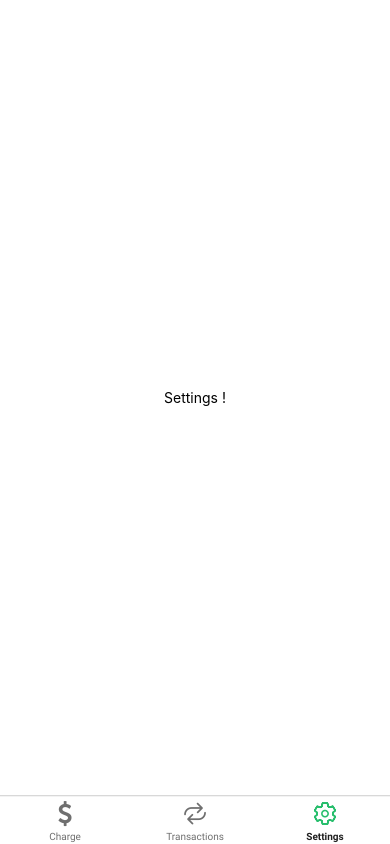
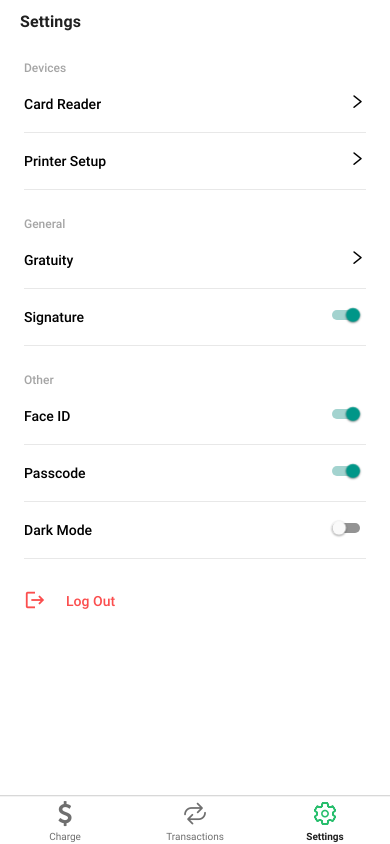
Before and after one commit to lukakkyk/SecurePay, a React Native app: screen /Settings in a window 390 px wide. Built offline with nearby package versions, Linux system fonts and the light colour scheme.

Commit message:
settings screen

```diff
--- a/src/components/Header.js
+++ b/src/components/Header.js
@@ -4,7 +4,6 @@ import {
   Text,
   StyleSheet,
   SafeAreaView,
-  TouchableWithoutFeedback,
 } from "react-native";
 import { AntDesign, Octicons } from "@expo/vector-icons";
 import Pressable from "./Pressable";
--- /dev/null
+++ b/src/components/SettingRow.js
@@ -0,0 +1,32 @@
+import React from "react";
+import { View, Text, StyleSheet } from "react-native";
+import { AntDesign } from "@expo/vector-icons";
+
+const SettingRow = ({ title, pressable }) => {
+  return (
+
+    <View style={styles.setting}>
+      <Text style={styles.settingName}>{title}</Text>
+      <AntDesign name="right" size={17} color="black" />
+    </View>
+  );
+};
+
+const styles = StyleSheet.create({
+  setting: {
+    flexDirection: "row",
+    justifyContent: "space-between",
+    marginHorizontal: 24,
+    paddingBottom: 16,
+    paddingTop: 16,
+    borderBottomColor: "rgba(29, 29, 29, 0.1)",
+    borderBottomWidth: 1,
+  },
+  settingName: {
+    fontFamily: "medium",
+    fontSize: 14,
+    lineHeight: 24,
+  },
+});
+
+export default SettingRow;
--- /dev/null
+++ b/src/components/SettingSwitch.js
@@ -0,0 +1,35 @@
+import React from "react";
+import { View, Text, StyleSheet, Switch } from "react-native";
+import { AntDesign } from "@expo/vector-icons";
+
+const SettingSwitch = ({ title, value, onValueChange}) => {
+  return (
+    <View style={styles.setting}>
+      <Text style={styles.settingName}>{title}</Text>
+      <Switch
+        style={{ transform: [{ scaleX: 0.7 }, { scaleY: 0.7 }] }}
+        onValueChange={onValueChange}
+        value={value}
+      />
+    </View>
+  );
+};
+
+const styles = StyleSheet.create({
+  setting: {
+    flexDirection: "row",
+    justifyContent: "space-between",
+    marginHorizontal: 24,
+    paddingBottom: 16,
+    paddingTop: 16,
+    borderBottomColor: "rgba(29, 29, 29, 0.1)",
+    borderBottomWidth: 1,
+  },
+  settingName: {
+    fontFamily: "medium",
+    fontSize: 14,
+    lineHeight: 24,
+  },
+});
+
+export default SettingSwitch;
--- a/src/screens/Settings.js
+++ b/src/screens/Settings.js
@@ -1,20 +1,89 @@
-import React from 'react'
-import {View, Text, StyleSheet} from 'react-native'
+import React, { useState } from "react";
+import { ScrollView, Text, StyleSheet, SafeAreaView, View } from "react-native";
+import SettingRow from "../components/SettingRow";
+import SettingSwitch from "../components/SettingSwitch";
+import { MaterialIcons } from "@expo/vector-icons";
+import Pressable from "../components/Pressable";
 const Settings = () => {
+  const [signature, setSignature] = useState(true);
+  const [faceID, setFaceID] = useState(true);
+  const [passcode, setPasscode] = useState(true);
+  const [darkmode, setDarkmode] = useState(false);
   return (
-    <View style={styles.container}>
-      <Text>Settings !</Text>
-    </View>
-  )
+    <SafeAreaView style={{ flex: 1, backgroundColor: "#fff" }}>
+      <Text style={styles.title}>Settings</Text>
+      <ScrollView>
+        <Text style={styles.subTitle}>Devices</Text>
+        <SettingRow title="Card Reader" />
+        <SettingRow title="Printer Setup" />
+        <Text style={styles.subTitle}>General</Text>
+        <SettingRow title="Gratuity" />
+        <SettingSwitch
+          title="Signature"
+          value={signature}
+          onValueChange={setSignature}
+        />
+        <Text style={styles.subTitle}>Other</Text>
+        <SettingSwitch
+          title="Face ID"
+          value={faceID}
+          onValueChange={setFaceID}
+        />
+        <SettingSwitch
+          title="Passcode"
+          value={passcode}
+          onValueChange={setPasscode}
+        />
+        <SettingSwitch
+          title="Dark Mode"
+          value={darkmode}
+          onValueChange={setDarkmode}
+        />
+        <Pressable>
+          <View style={styles.logOutContainer}>
+            <MaterialIcons name="logout" size={22} color="#FB4E4E" />
+            <Text style={styles.logOutTitle}>Log Out</Text>
+          </View>
+        </Pressable>
+      </ScrollView>
+    </SafeAreaView>
+  );
 };
 
 const styles = StyleSheet.create({
-    container:{
-        flex:1,
-        alignItems:'center',
-        justifyContent:'center',
-        backgroundColor:'#fff'
-    }
-})
+  container: {
+    flex: 1,
+    backgroundColor: "#fff",
+  },
+  title: {
+    marginHorizontal: 20,
+    marginTop: 10,
+    color: "rgba(28, 28, 28, 0.98)",
+    fontSize: 16,
+    fontFamily: "bold",
+    lineHeight: 24,
+    letterSpacing: 0.15,
+  },
+  subTitle: {
+    marginHorizontal: 24,
+    fontFamily: "medium",
+    fontSize: 12,
+    lineHeight: 16,
+    color: "rgba(29, 29, 29, 0.4)",
+    marginTop: 26,
+  },
+  logOutContainer: {
+    flexDirection: "row",
+    paddingHorizontal: 24,
+    marginTop: 30,
+  },
+  logOutTitle: {
+    fontSize: 14,
+    lineHeight: 24,
+    fontFamily: "medium",
+    marginHorizontal: 20,
+    color: "#FB4E4E",
+  },
+});
 
-export default Settings
+export default Settings;
```
